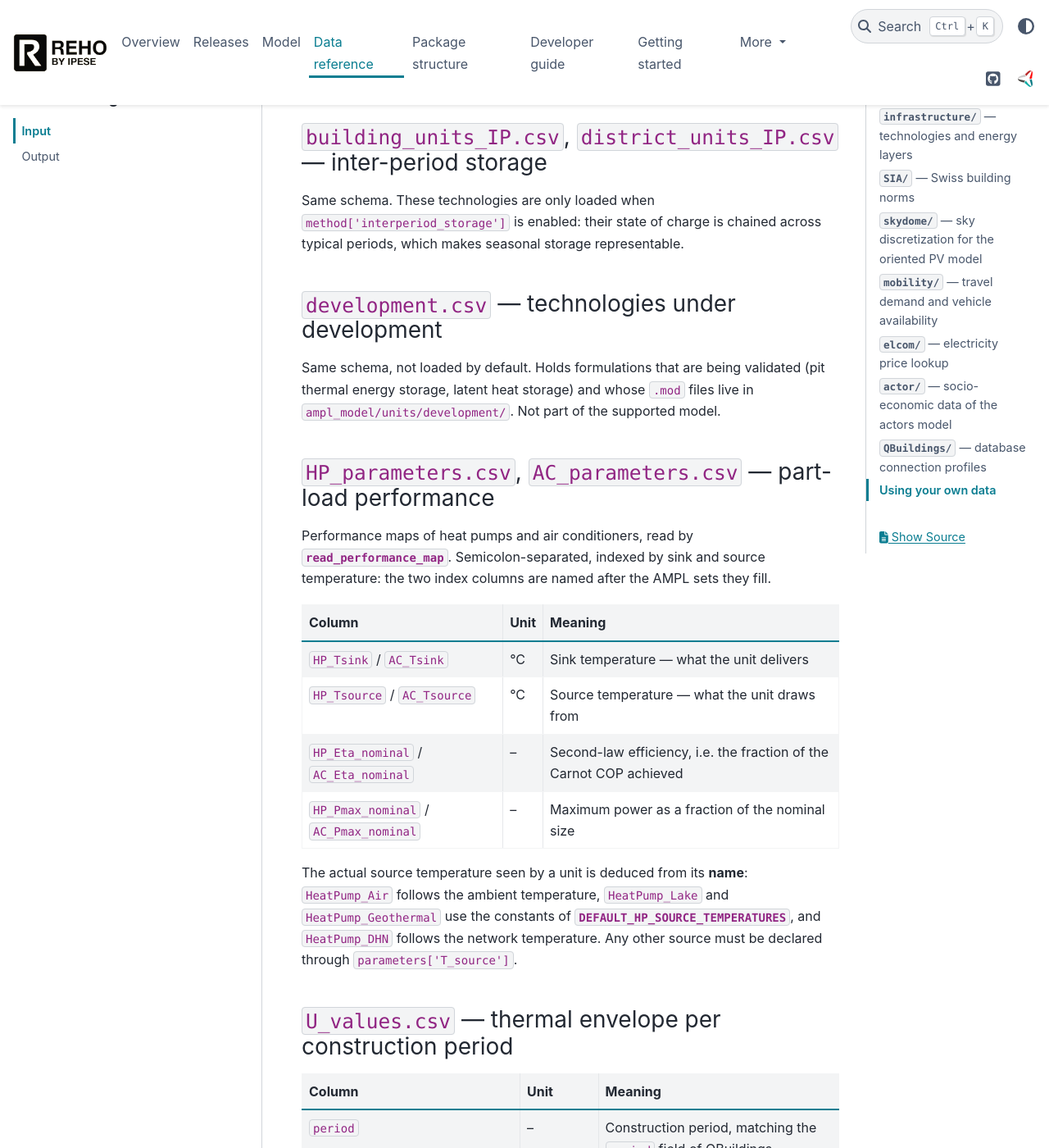
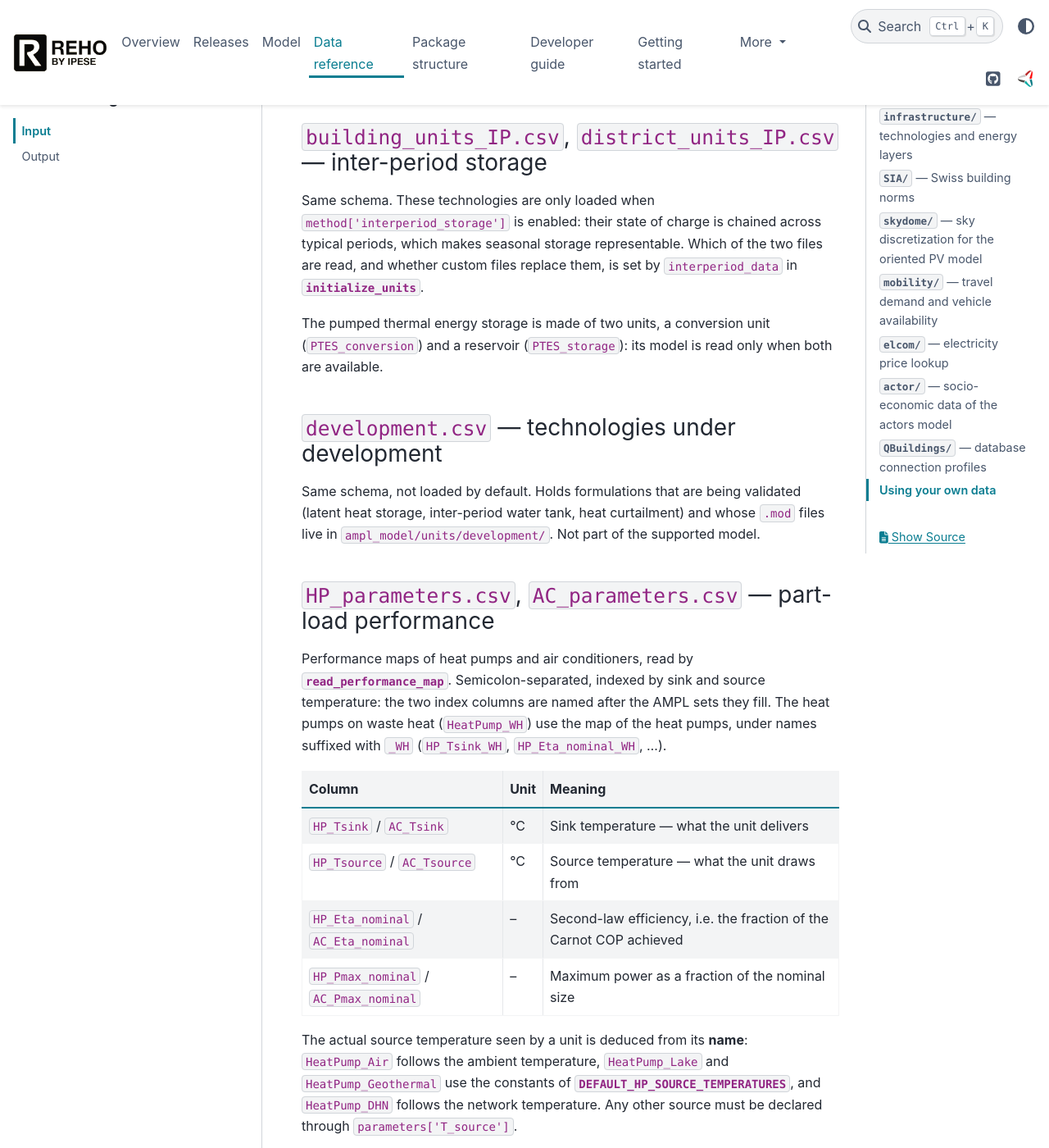
Before and after one commit to IPESE/REHO, a Sphinx documentation site: the page built from docs/sections/data/input.md, in a window 1280 px wide and 1400 px high, scrolled down 3768 px. Shown: the whole window at 82% size. Built offline with Sphinx 7.4.7 and the PyData theme 0.15.4, drawn with Linux system fonts in a browser that asks for light colours.

Commit message:
Document the changes merged from develop_arthur
- CHANGELOG: the developments of develop_arthur, the corrected
  replacement costs and the size of the test-suite.
- Data reference: which inter-period storage files initialize_units
  reads, the two units of the pumped thermal storage, the units still
  under development, and the names under which the heat pumps on waste
  heat read their performance map.
- The table of the methods, generated when the documentation is built,
  describes fix_units_list and lists solver_threads_SP, which it
  missed.

```diff
--- a/docs/data/methods.csv
+++ b/docs/data/methods.csv
@@ -4,9 +4,10 @@ Method name;Description;Default value
 *building-scale*;Optimize each building as an independent system (one master-problem iteration).;``False``
 *district-scale*;Allow energy exchanges between buildings and the use of district units (Dantzig-Wolfe decomposition).;``False``
 *parallel_computation*;Solve the sub-problems in parallel processes.;``True``
+*solver_threads_SP*;Maximum number of solver threads per sub-problem (Gurobi only). With ``parallel_computation``, a few threads avoid oversubscribing the CPU, but change the search path of the solver: the objective may move within its tolerances.;``None``
 *switch_off_second_objective*;Build the Pareto curve by minimizing only the first objective and constraining the second.;``False``
 *skip_initiation*;Skip the sub-problem initiation round of the decomposition.;``False``
-*fix_units*;Fix unit sizes to the values of ``REHO.df_fix_Units`` instead of optimizing them.;``False``
+*fix_units*;Fix unit sizes to the values of ``REHO.df_fix_Units`` instead of optimizing them. ``REHO.fix_units_list`` restricts it to the listed technologies, whose units absent from ``df_fix_Units`` are then not installed.;``False``
 *include_all_solutions*;Let the master problem reuse the sub-problem solutions found for other Pareto points.;``False``
 *include_stochasticity*;Add variability to the SIA typical consumption profiles.;``False``
 *sd_stochasticity*;``[sd_consumption, sd_timeshift]`` used when ``include_stochasticity`` is enabled.;``[0.1, 1]``
--- a/docs/sections/data/input.md
+++ b/docs/sections/data/input.md
@@ -100,20 +100,27 @@ Default values: {ref}`tbl-building-units-csv` and {ref}`tbl-district-units-csv`.
 
 Same schema. These technologies are only loaded when `method['interperiod_storage']`
 is enabled: their state of charge is chained across typical periods, which makes
-seasonal storage representable.
+seasonal storage representable. Which of the two files are read, and whether custom
+files replace them, is set by `interperiod_data` in
+{func}`~reho.model.infrastructure.initialize_units`.
+
+The pumped thermal energy storage is made of two units, a conversion unit
+(`PTES_conversion`) and a reservoir (`PTES_storage`): its model is read only when both
+are available.
 
 ### `development.csv` — technologies under development
 
 Same schema, not loaded by default. Holds formulations that are being validated
-(pit thermal energy storage, latent heat storage) and whose `.mod` files live in
-`ampl_model/units/development/`. Not part of the supported model.
+(latent heat storage, inter-period water tank, heat curtailment) and whose `.mod` files
+live in `ampl_model/units/development/`. Not part of the supported model.
 
 ### `HP_parameters.csv`, `AC_parameters.csv` — part-load performance
 
 Performance maps of heat pumps and air conditioners, read by
 {func}`~reho.model.infrastructure.read_performance_map`. Semicolon-separated, indexed by
 sink and source temperature: the two index columns are named after the AMPL sets they
-fill.
+fill. The heat pumps on waste heat (`HeatPump_WH`) use the map of the heat pumps, under
+names suffixed with `_WH` (`HP_Tsink_WH`, `HP_Eta_nominal_WH`, ...).
 
 | Column | Unit | Meaning |
 |---|---|---|
```
Also changed, not shown: CHANGELOG.md (+20 -7 lines).
